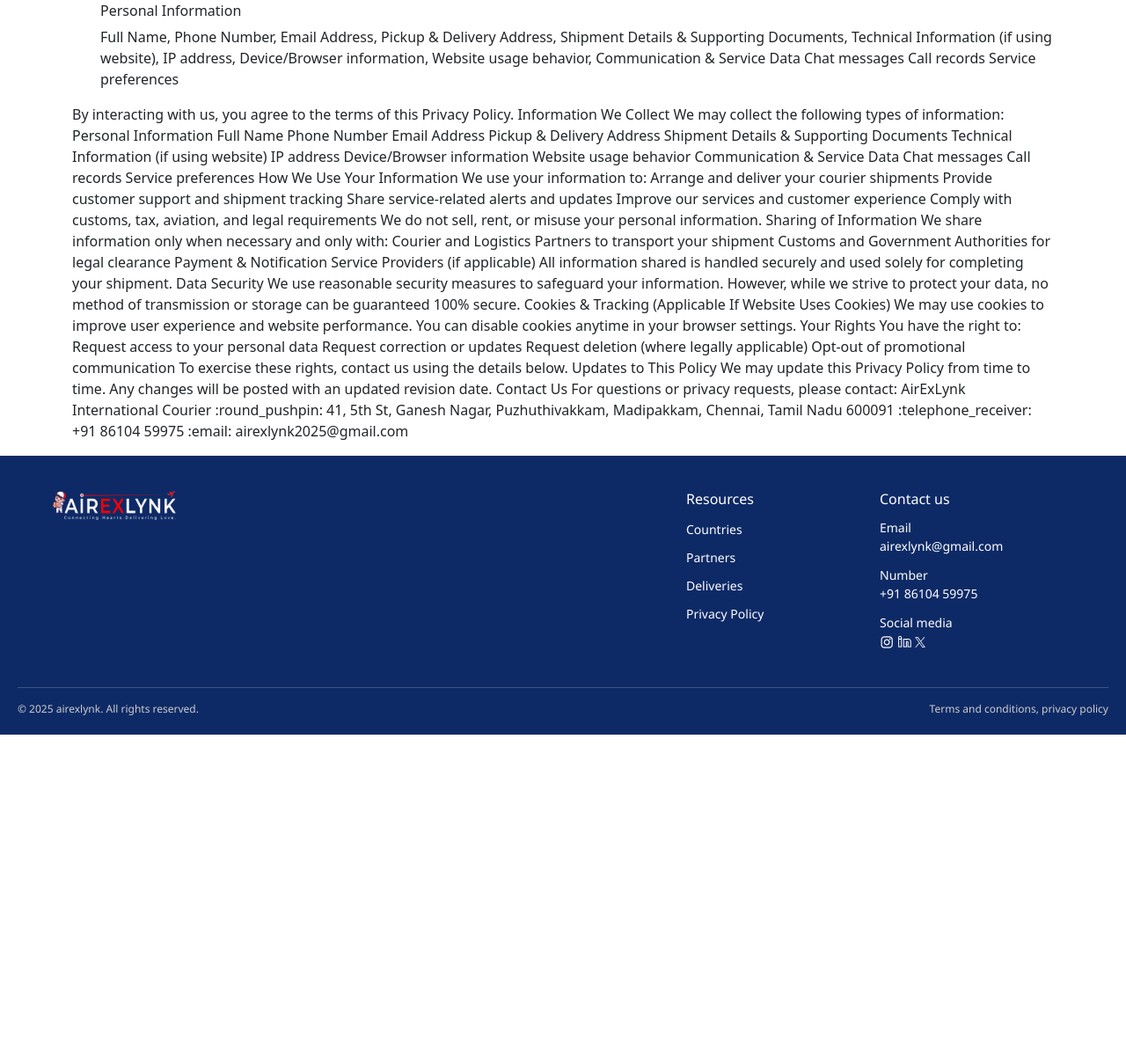
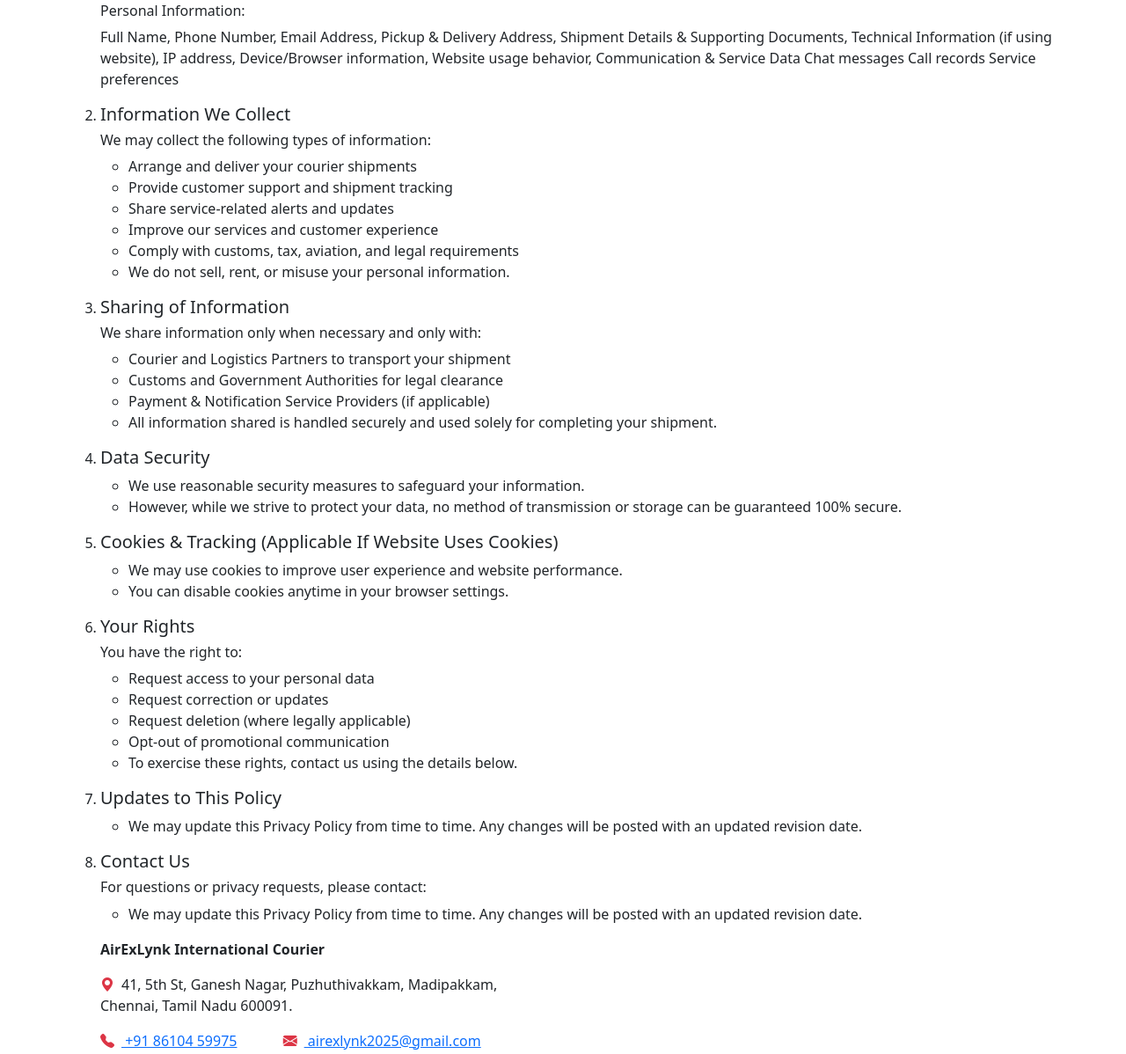
Before and after one commit to Pandisri/Airexlynk, a plain HTML site: page privacyPolicy.html in a window 1280 px wide. Shown: the part 312-1510 px from the top of the page at 88% size. Before the commit the page ends 1147 px from the top, so only its background shows below. Drawn offline with nearby package versions, Linux system fonts and the light colour scheme.

Commit message:
changes done

```diff
--- a/privacyPolicy.html
+++ b/privacyPolicy.html
@@ -59,8 +59,8 @@
             <ol type="number">
                 <li>
                     <h5>Information We Collect</h5>
-                    <p>We may collect the following types of information:</p>
-                    <h6>Personal Information</h6>
+                    <p>We may collect the following types of information</p>
+                    <h6>Personal Information:</h6>
                     <p>Full Name,
                         Phone Number,
                         Email Address,
@@ -75,103 +75,90 @@
                         Call records
                         Service preferences</p>
                 </li>
+
+                <li>
+                    <h5>Information We Collect</h5>
+                    <h6>We may collect the following types of information:</h6>
+                    <ul>
+                        <li>Arrange and deliver your courier shipments</li>
+                        <li>Provide customer support and shipment tracking</li>
+                        <li>Share service-related alerts and updates</li>
+                        <li>Improve our services and customer experience</li>
+                        <li>Comply with customs, tax, aviation, and legal requirements</li>
+                        <li>We do not sell, rent, or misuse your personal information.</li>
+                    </ul>
+                </li>
+
+                <li>
+                    <h5 class="mt-3">Sharing of Information</h5>
+                    <h6>We share information only when necessary and only with:</h6>
+                    <ul>
+                        <li>Courier and Logistics Partners to transport your shipment</li>
+                        <li>Customs and Government Authorities for legal clearance</li>
+                        <li>Payment & Notification Service Providers (if applicable)</li>
+                        <li>All information shared is handled securely and used solely for completing your shipment.
+                        </li>
+                    </ul>
+                </li>
+
+                <li>
+                    <h5 class="mt-3">Data Security</h5>
+                    <ul>
+                        <li>We use reasonable security measures to safeguard your information.</li>
+                        <li>However, while we strive to protect your data, no method of transmission or storage can be
+                            guaranteed 100% secure.</li>
+                    </ul>
+                </li>
+
+
+                <li>
+                    <h5 class="mt-3">Cookies & Tracking (Applicable If Website Uses Cookies)</h5>
+                    <ul>
+                        <li>We may use cookies to improve user experience and website performance.</li>
+                        <li>You can disable cookies anytime in your browser settings.</li>
+                    </ul>
+                </li>
+
+                <li>
+                    <h5 class="mt-3">Your Rights</h5>
+                    <h6>You have the right to:</h6>
+                    <ul>
+                        <li>Request access to your personal data</li>
+                        <li>Request correction or updates</li>
+                        <li>Request deletion (where legally applicable)</li>
+                        <li>Opt-out of promotional communication</li>
+                        <li>To exercise these rights, contact us using the details below.</li>
+                    </ul>
+                </li>
+
+                <li>
+                    <h5 class="mt-3">Updates to This Policy</h5>
+                    <ul>
+                        <li>We may update this Privacy Policy from time to time. Any changes will be posted with an
+                            updated revision date.</li>
+                    </ul>
+                </li>
+
+
+                <li>
+                    <h5 class="mt-3">Contact Us</h5>
+                    <h6>For questions or privacy requests, please contact:</h6>
+                    <ul>
+                        <li>We may update this Privacy Policy from time to time. Any changes will be posted with an
+                            updated revision date.</li>
+                    </ul>
+
+                    <div class="mt-3">
+                        <p><b>AirExLynk International Courier</b></p>
+                        <p class="m-0"><i class="bi bi-geo-alt-fill text-danger me-2"></i>41, 5th St, Ganesh Nagar, Puzhuthivakkam, Madipakkam,</p>
+                        <p>Chennai, Tamil Nadu 600091.</p>
+                        <a href="tel:+918610459975" class="me-5"> <i class="bi bi-telephone-fill text-danger me-2"></i> +91 86104 59975</a>
+                        <a href="mailto:airexlynk@gmail.com"> <i class="bi bi-envelope-fill text-danger me-2"></i> airexlynk2025@gmail.com</a>
+                    </div>
+                </li>
+
             </ol>
 
-
-
-            By interacting with us, you agree to the terms of this Privacy Policy.
-
-            Information We Collect
-            We may collect the following types of information:
-
-            Personal Information
-
-            Full Name
-
-            Phone Number
-
-            Email Address
-
-            Pickup & Delivery Address
-
-            Shipment Details & Supporting Documents
-
-            Technical Information (if using website)
-
-            IP address
-
-            Device/Browser information
-
-            Website usage behavior
-
-            Communication & Service Data
-
-            Chat messages
-
-            Call records
-
-            Service preferences
-
-            How We Use Your Information
-            We use your information to:
-
-            Arrange and deliver your courier shipments
-
-            Provide customer support and shipment tracking
-
-            Share service-related alerts and updates
-
-            Improve our services and customer experience
-
-            Comply with customs, tax, aviation, and legal requirements
-
-            We do not sell, rent, or misuse your personal information.
-
-            Sharing of Information
-            We share information only when necessary and only with:
-
-            Courier and Logistics Partners to transport your shipment
-
-            Customs and Government Authorities for legal clearance
-
-            Payment & Notification Service Providers (if applicable)
-
-            All information shared is handled securely and used solely for completing your shipment.
-
-            Data Security
-            We use reasonable security measures to safeguard your information.
-            However, while we strive to protect your data, no method of transmission or storage can be guaranteed 100%
-            secure.
-
-            Cookies & Tracking (Applicable If Website Uses Cookies)
-            We may use cookies to improve user experience and website performance.
-            You can disable cookies anytime in your browser settings.
-
-            Your Rights
-            You have the right to:
-
-            Request access to your personal data
-
-            Request correction or updates
-
-            Request deletion (where legally applicable)
-
-            Opt-out of promotional communication
-
-            To exercise these rights, contact us using the details below.
-
-            Updates to This Policy
-            We may update this Privacy Policy from time to time. Any changes will be posted with an updated revision
-            date.
-
-            Contact Us
-            For questions or privacy requests, please contact:
-
-            AirExLynk International Courier
-            :round_pushpin: 41, 5th St, Ganesh Nagar, Puzhuthivakkam, Madipakkam,
-            Chennai, Tamil Nadu 600091
-            :telephone_receiver: +91 86104 59975
-            :email: airexlynk2025@gmail.com
 
         </div>
 
```
Lines whose indentation alone changed are shown as unchanged.
